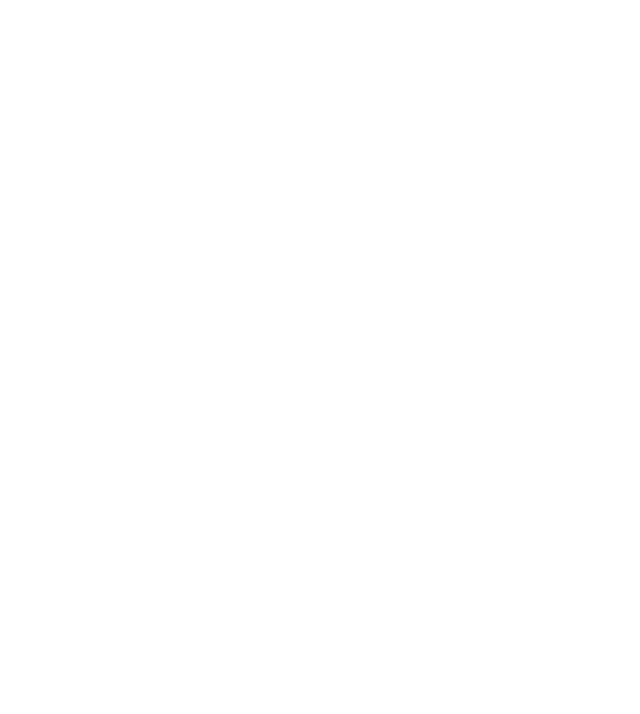
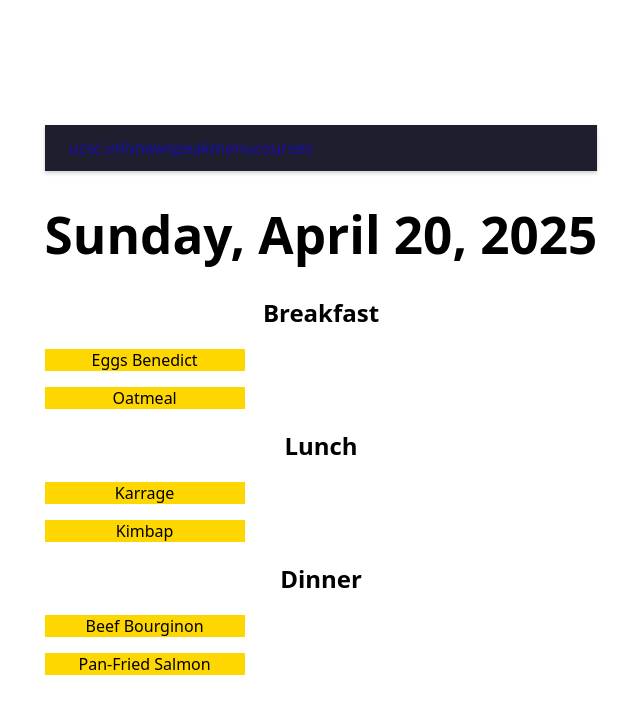
Before and after one commit to Seanathan10/CruzHacks2025, a React (Vite) app: page /menu in a window 1280 px wide. Before the commit this address had no page. Shown: the top 714 px of the page, without its empty margins (319-959 px from the left). Built offline with nearby package versions, Linux system fonts and the light colour scheme.

Commit message:
master mantine removal

```diff
--- a/src/App.tsx
+++ b/src/App.tsx
@@ -1,31 +1,33 @@
 import './App.css'
-import '@mantine/core/styles.css';
 import Dashboard from './dashboard/Dashboard';
-import { MantineProvider } from '@mantine/core';
 
 import { Routes, Route, BrowserRouter } from "react-router-dom";
 import RssFeed from './news/news.tsx';
 import Peak from './peak';
+import Menu from './menu/Menu.tsx';
 import {Context} from './Context.tsx';
-import { useMediaQuery } from '@mantine/hooks';
 
 import Courses from './courses/Courses.tsx';
+import { useEffect, useState } from 'react';
 
 
 function App() {
-  const contextValues = {mobile: useMediaQuery('(max-width: 600px)')};
+  const [mobile, setMobile] = useState(false);
+  useEffect(() => {
+    setMobile(window.innerWidth < 600);
+  }, []);
+  // const contextValues = {mobile: useMediaQuery('(max-width: 600px)')};
   return (
-    <Context.Provider value={contextValues}>
-      <MantineProvider>
+    <Context.Provider value={{mobile: mobile}}>
       <BrowserRouter>
         <Routes>
           <Route path='/' element={<Dashboard />} />
           <Route path='/news' element={<RssFeed />} />
           <Route path='/peak' element={<Peak />} />
           <Route path='/courses' element={<Courses />} />
+          <Route path='/menu' element={<Menu />} />
         </Routes>
       </BrowserRouter>
-      </MantineProvider>
     </Context.Provider>
   );
 }
--- /dev/null
+++ b/src/dashboard/desktop/TopBar.css
@@ -0,0 +1,22 @@
+.app-bar {
+    display: flex;
+    align-items: center;
+    justify-content: space-between;
+    background-color: #1e1e2f;
+    color: white;
+    padding: 0.75rem 1.5rem;
+    box-shadow: 0 2px 4px rgba(0, 0, 0, 0.2);
+    position: sticky;
+    top: 0;
+}
+
+.app-bar__nav a {
+    margin: 0 1rem;
+    color: white;
+    text-decoration: none;
+    font-weight: 500;
+}
+
+.app-bar__nav a:hover {
+    text-decoration: underline;
+}
--- a/src/dashboard/desktop/TopBar.tsx
+++ b/src/dashboard/desktop/TopBar.tsx
@@ -1,49 +1,39 @@
-import { AppShell, Group, Box } from "@mantine/core";
-import TopBarButton from "./TopBarButton";
-import ThemeToggle from "../../ThemeChanger";
+import './TopBar.css';
+import TopBarButton from './TopBarButton';
 
 export function TopBar() {
-  return (
-    <AppShell
-      header={{ height: 50 }}
-    >
-      <AppShell.Header>
-        {/* <Group h="100%" px="md" justify="space-between"> */}
-        <Group w="100%" px="md">
-
-            <TopBarButton>ucsc.info</TopBarButton>
-            <TopBarButton>news</TopBarButton>
-            <TopBarButton>peak</TopBarButton>
-            <TopBarButton>menu</TopBarButton>
-            <TopBarButton>courses</TopBarButton>
-
-          <Box>
-            <ThemeToggle />
-          </Box>
-        </Group>
-      </AppShell.Header>
-    </AppShell>
-  );
+    const topBarButtons = ['ucsc.info', 'news', 'peak', 'menu', 'courses'];
+    return (
+        <header className="app-bar">
+            <nav className="nav-bar__nav">
+                {topBarButtons.map((item) => (
+                    <TopBarButton key={item}>{item}</TopBarButton>
+                ))}
+            </nav>
+        </header>
+    );
 }
 
+// export function TopBar() {
+//   return (
+//     <AppShell
+//       header={{ height: 50 }}
+//     >
+//       <AppShell.Header>
+//         {/* <Group h="100%" px="md" justify="space-between"> */}
+//         <Group w="100%" px="md">
 
-// import { AppShell, Group } from "@mantine/core";
-// import TopBarButton from "./TopBarButton";
+//             <TopBarButton>ucsc.info</TopBarButton>
+//             <TopBarButton>news</TopBarButton>
+//             <TopBarButton>peak</TopBarButton>
+//             <TopBarButton>menu</TopBarButton>
+//             <TopBarButton>courses</TopBarButton>
 
-// export function TopBar() {
-//     return (
-//         <AppShell
-//             header={{height: 50}}>
-//             <AppShell.Header>
-//                 <Group h="100%" px="md">
-//                     {/* this code below is gonna be changed to a button*/}
-//                     <TopBarButton>ucsc.info</TopBarButton>
-//                     <TopBarButton>news</TopBarButton>
-//                     <TopBarButton>peak</TopBarButton>
-//                     <TopBarButton>menu</TopBarButton>
-//                     <TopBarButton>courses</TopBarButton>
-//                 </Group>
-//             </AppShell.Header>
-//         </AppShell>
-//     );
+//           <Box>
+//             <ThemeToggle />
+//           </Box>
+//         </Group>
+//       </AppShell.Header>
+//     </AppShell>
+//   );
 // }
--- a/src/dashboard/desktop/TopBarButton.tsx
+++ b/src/dashboard/desktop/TopBarButton.tsx
@@ -1,7 +1,19 @@
-import { Container, Text } from "@mantine/core";
-import { useHover } from "@mantine/hooks";
 import { useNavigate } from "react-router";
 
+export default function TopBarButton({children}: {children: string}) {
+    const navigate = useNavigate();
+    return (
+        <a href='#' onClick={() => {
+            if (children === 'ucsc.info') {
+                navigate('/');
+            } else {
+                navigate(`/${children}`);
+            }
+        }}>{children}</a>
+    );
+}
+
+/*
 export default function TopBarButton({children}: {children: string}) {
     const {hovered, ref} = useHover();
     const navigate = useNavigate();
@@ -15,11 +27,10 @@ export default function TopBarButton({children}: {children: string}) {
                 }
             }}
         >
-            {/* this will probably be a button later */}
             <Text size="xl" ref={ref} c={hovered ? "white" : "black"}>
                 {children}
             </Text>
         </Container>
     );
-
 }
+*/
--- /dev/null
+++ b/src/dashboard/mobile/TopBar.css
@@ -0,0 +1,36 @@
+.app-bar {
+    display: flex;
+    align-items: center;
+    justify-content: space-between;
+    background-color: #1e1e2f;
+    color: white;
+    padding: 0.75rem 1.5rem;
+    box-shadow: 0 2px 4px rgba(0, 0, 0, 0.2);
+    position: sticky;
+    top: 0;
+}
+
+.hamburger-menu {
+    --x-width: calc(var(--hamburger-height) * 1.41421356237);
+
+    display: flex;
+    flex-direction: column;
+    gap: var(--hamburger-gap);
+    width: max-content;
+    position: absolute;
+    top: var(--hamburger-margin);
+    left: var(--hamburger-margin);
+    z-index: 2;
+    cursor: pointer;
+}
+
+.sidebar {
+    transition: translate var(--animation-timing);
+    translate: -100%;
+    padding: 0.5rem 1rem;
+    padding-top: calc(var(--hamburger-height) + var(--hamburger-margin) + 1rem);
+    background-color: var(--foreground);
+    color: var(--background);
+    max-width: 10rem;
+    min-height: 100vh;
+}
--- a/src/dashboard/mobile/TopBar.tsx
+++ b/src/dashboard/mobile/TopBar.tsx
@@ -1,7 +1,24 @@
-import { AppShell, Burger, Group, Text } from "@mantine/core";
-import { useState } from "react";
+import "./TopBar.css";
+
+export function TopBar() {
+    return (
+        <header className="app-bar">
+            <label className="hamburger-menu">
+                <input type="checkbox" />
+            </label>
+            <aside className="sidebar">
+                <nav>
+                    <div>holy fucking shit, 40000</div>
+                    <div>mantine sucks don't use it</div>
+                    <div>earthmover</div>
+                </nav>
+            </aside>
+        </header>
+    );
+}
 
 // this will need a shared state from the start
+/*
 export function TopBar() {
     const [opened, toggleNavbar] = useState(false);
     return (
@@ -13,12 +30,10 @@ export function TopBar() {
                 <Group h="100%" px="md">
                     <Burger opened={opened} onClick={() => {toggleNavbar(!opened)}}
                         hiddenFrom="sm" size="sm" />
-                    {/* this line is gonna later take state on which page we're on */}
                     <Text size="xl">ucsc.info</Text>
                 </Group>
             </AppShell.Header>
             <AppShell.Navbar p="mid">
-                {/* all text is gonna be changed to buttons */}
                 <Text size="xl">
                     holy fucking shit, 40000
                 </Text>
@@ -32,31 +47,4 @@ export function TopBar() {
         </AppShell>
     );
 }
-
-/*
-import { AppShell, Group, Text } from "@mantine/core";
-
-export function TopBar() {
-    return (
-        <AppShell
-            header={{height: 50}}>
-            <AppShell.Header>
-                <Group h="100%" px="md">
-                    <Text size="xl">
-                        ucsc.info
-                    </Text>
-                    <Text size="xl">
-                        news
-                    </Text>
-                    <Text size="xl">
-                        menu
-                    </Text>
-                    <Text size="xl">
-                        courses
-                    </Text>
-                </Group>
-            </AppShell.Header>
-        </AppShell>
-    );
-}
 */
--- /dev/null
+++ b/src/menu/DateHeader.tsx
@@ -0,0 +1,6 @@
+export default function DateHeader({children}: {children: string}) {
+    // Sunday, April 20, 2025
+    return (
+        <h1>{children}</h1>
+    );
+}
--- /dev/null
+++ b/src/menu/FoodBlock.tsx
@@ -0,0 +1,7 @@
+export default function FoodBlock({children}: {children: String}) {
+    return (
+        <div style={{background: 'gold', color: 'black', maxWidth: '200px'}}>
+            {children}
+        </div>
+    );
+}
--- /dev/null
+++ b/src/menu/MealHeader.tsx
@@ -0,0 +1,6 @@
+export default function MealHeader({children}: {children: string}) {
+    // Dinner
+    return (
+        <h2>{children}</h2>
+    );
+}
--- /dev/null
+++ b/src/menu/Menu.tsx
@@ -0,0 +1,35 @@
+import {TopBar as MobileTopBar} from "../dashboard/mobile/TopBar";
+import {TopBar as DesktopTopBar} from "../dashboard/desktop/TopBar";
+import { useContext } from "react"
+import { Context } from "../Context";
+import DateHeader from "./DateHeader.tsx";
+import MealHeader from "./MealHeader.tsx";
+import FoodBlock from "./FoodBlock.tsx";
+
+export default function Menu() {
+    const contextValues = useContext(Context);
+    return (
+        <>
+            {contextValues?.mobile ? (<MobileTopBar />) : (<DesktopTopBar />)}
+            <DateHeader>Sunday, April 20, 2025</DateHeader>
+            <MealHeader>Breakfast</MealHeader>
+            <div style={{display: 'flex', flexDirection: 'column', gap: '1rem'}}>
+                {['Eggs Benedict', 'Oatmeal'].map((item) => (
+                    <FoodBlock>{item}</FoodBlock>
+                ))}
+            </div>
+            <MealHeader>Lunch</MealHeader>
+            <div style={{display: 'flex', flexDirection: 'column', gap: '1rem'}}>
+                {['Karrage', 'Kimbap'].map((item) => (
+                    <FoodBlock>{item}</FoodBlock>
+                ))}
+            </div>
+            <MealHeader>Dinner</MealHeader>
+            <div style={{display: 'flex', flexDirection: 'column', gap: '1rem'}}>
+                {['Beef Bourginon', 'Pan-Fried Salmon'].map((item) => (
+                    <FoodBlock>{item}</FoodBlock>
+                ))}
+            </div>
+        </>
+    )
+}
```
Also changed, not shown: src/menu/menu.ts (deleted). Lines whose indentation alone changed are shown as unchanged.
